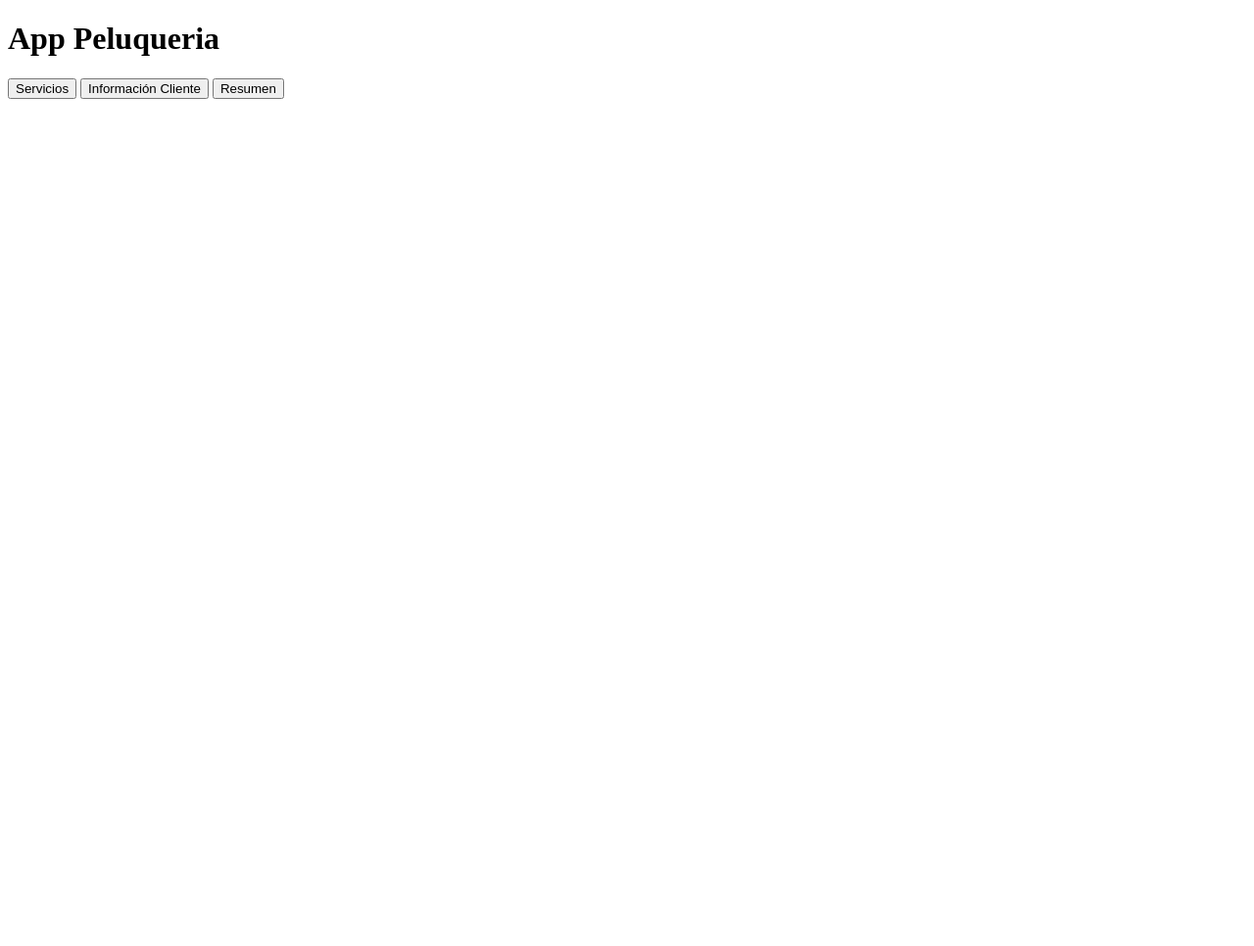
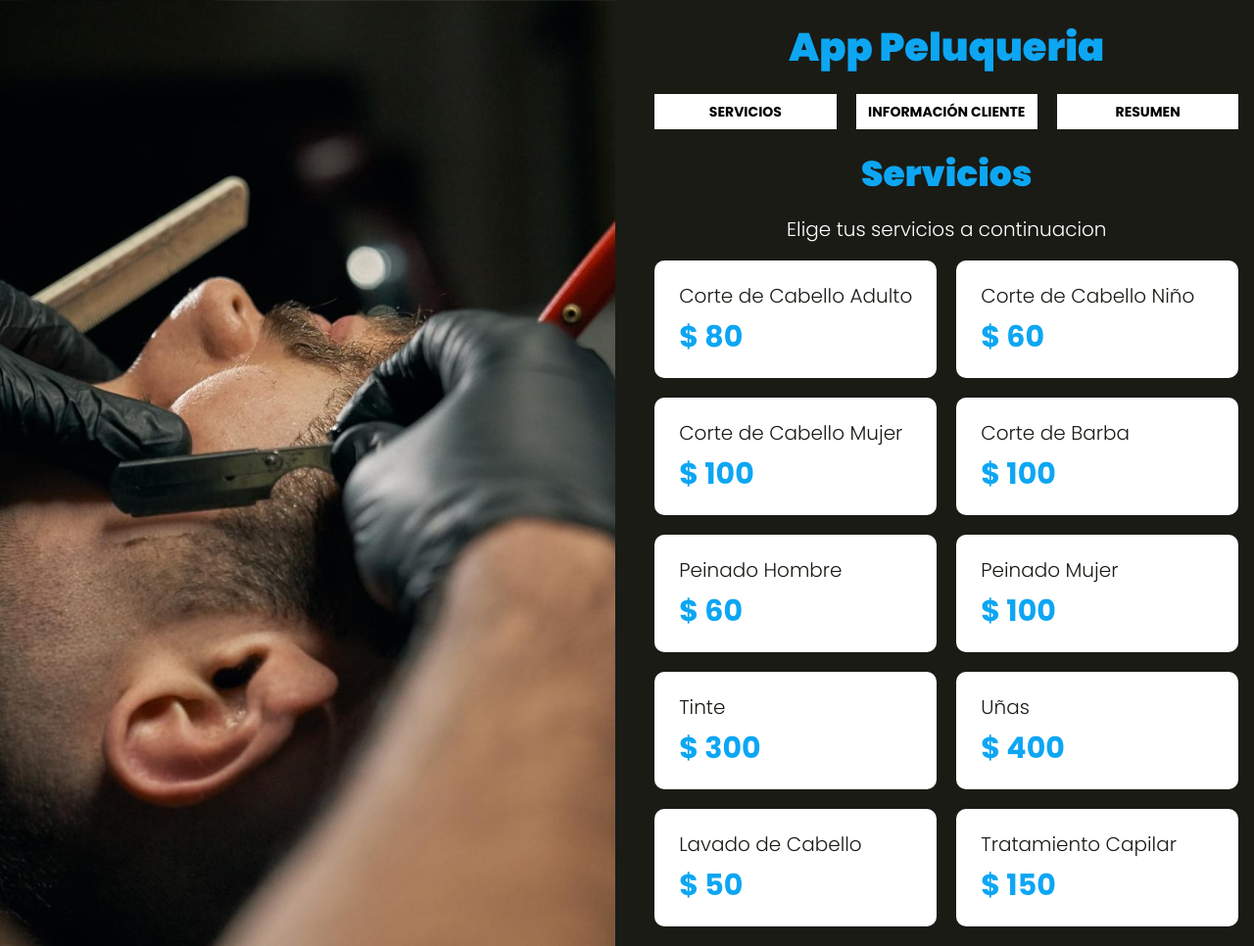
Before and after one commit to JorgeOyanederV/Salon_Belleza, a website with bundled scripts: page index.html in a window 1280 px wide. Shown: the whole page at 98% size. Before the commit the page ends 800 px from the top, so only its background shows below. Built offline with nearby package versions, Linux system fonts and the light colour scheme; files whose address does not match are found by name.

Commit message:
Se Realizo la parte de la UI y botones.

```diff
--- a/index.html
+++ b/index.html
@@ -20,6 +20,19 @@
                 <button type="button">Información Cliente</button>
                 <button type="button">Resumen</button>
             </nav>
+            <!--Inicio contenido de la app-->
+            <div class="seccion">
+                <h2>Servicios</h2>
+                <p class="text-center">Elige tus servicios a continuacion</p>
+                <div id="servicios" class="listado-servicios">
+                </div>
+            </div>
+            <div class="seccion">
+                <h2>Tus Datos y Cita</h2>
+            </div>
+            <div class="seccion">
+                <h2>Resumen</h2>
+            </div>
         </div>
     </div>
 
--- a/src/js/app.js
+++ b/src/js/app.js
@@ -0,0 +1,56 @@
+document.addEventListener('DOMContentLoaded', function() {
+    iniciarApp();
+})
+function iniciarApp(){
+    mostrarServicios();
+}
+async function mostrarServicios(){
+    try {
+        const resultado = await fetch('./servicios.json');
+        const db = await resultado.json();
+        const {servicios} = db;
+        //Generando el HTML
+        servicios.forEach(servicio => {
+            const { id, nombre, precio } = servicio;
+            //DOM Script
+            //Generando Nombre del Servicio
+            const nombreServicio = document.createElement('P');
+            nombreServicio.textContent = nombre;
+            nombreServicio.classList.add('nombre-servicio');
+            //Generando el Precio del Servicio
+            const precioServicio = document.createElement('P');
+            precioServicio.textContent = `$ ${precio}`;
+            precioServicio.classList.add('precio-servicio');
+            //Generando Div Contenedor del Servicio
+            const servicioDiv = document.createElement('DIV');
+            servicioDiv.classList.add('servicio');
+            // Agregamos el evento de click
+            servicioDiv.onclick = seleccionarServicio;
+            // Agregando un identificador
+            servicioDiv.dataset.idServicio = id;
+            //Inyeccion de precio y nombre
+            servicioDiv.appendChild(nombreServicio);
+            servicioDiv.appendChild(precioServicio);
+            // Agregando al HTML
+            document.querySelector('#servicios').appendChild(servicioDiv);
+        });
+    } catch (error) {
+        console.log(error);
+    }
+}
+
+function seleccionarServicio(evento){
+    let elemento;
+    //forzar la intereaccion con el div
+    if(evento.target.tagName === 'P') {
+        elemento = evento.target.parentElement;
+    }else{
+        elemento = evento.target;
+    }
+    if(elemento.classList.contains('seleccionado')){
+        elemento.classList.remove('seleccionado');
+    }else{
+        elemento.classList.add('seleccionado');
+    }
+    console.log(elemento.classList);
+}
--- a/src/scss/app.scss
+++ b/src/scss/app.scss
@@ -3,3 +3,7 @@
 @import 'base/utilidades';
 @import 'base/mixins';
 @import 'base/globales';
+
+@import 'layout/UI';
+@import 'layout/tabs';
+@import 'layout/servicios';
--- /dev/null
+++ b/src/scss/layout/_UI.scss
@@ -0,0 +1,31 @@
+body{
+    background-color: $negro;
+}
+.contenedor-estetica {
+    @include tablet{
+        height: 100vh;
+        @include grid(2, $separacion/2);
+    }
+    .imagen {
+        height: 30rem;
+        background-size: cover;
+        background-position: center center;
+        background-image: url(../img/1.jpg);
+        @include tablet{
+            height: auto;
+        }
+    }
+}
+.app{
+    width: 95%;
+    margin: 0 auto;
+    padding-top: $separacion/2;
+
+    .seccion{
+        display: none;
+        margin-top: $separacion/2;
+        &:first-of-type{
+            display: block;
+        }
+    }
+}
--- /dev/null
+++ b/src/scss/layout/_servicios.scss
@@ -0,0 +1,33 @@
+.listado-servicios{
+    padding-bottom: 2rem; //incluido por mi
+    @include tablet{
+        @include grid(2, 2rem);
+    }
+    .servicio{
+        margin-bottom: 2rem;
+        background-color: $blanco;
+        padding: $separacion/2;
+        border-radius: 1rem;
+        @include tablet{
+            margin-bottom: 0;
+        }
+        p {
+            margin: 0 0 $separacion/4 0;
+        }
+        .nombre-servicio {
+            color: $negro;
+        }
+        .precio-servicio {
+            color: $azul;
+            margin: 0;
+            font-size: 3rem;
+            font-weight: $bold;
+        }
+        &.seleccionado{
+            background-color: $azul;
+            p{
+                color: $blanco;
+            }
+        }
+    }
+}
--- /dev/null
+++ b/src/scss/layout/_tabs.scss
@@ -0,0 +1,16 @@
+.tabs{
+    @include grid(3,2rem);
+    button{
+        background-color: $blanco;
+        font-size: 1.4rem;
+        font-weight: $bold;
+        padding: 1rem;
+        text-align: center;
+        text-transform: uppercase;
+        border: none;
+        &:hover{
+            cursor: pointer;
+        }
+    }
+
+}
```
Also changed, not shown: build/css/app.css (added), build/img/1.jpg (added), build/img/1.webp (added), build/js/bundle.min.js (added), 3 other files.
